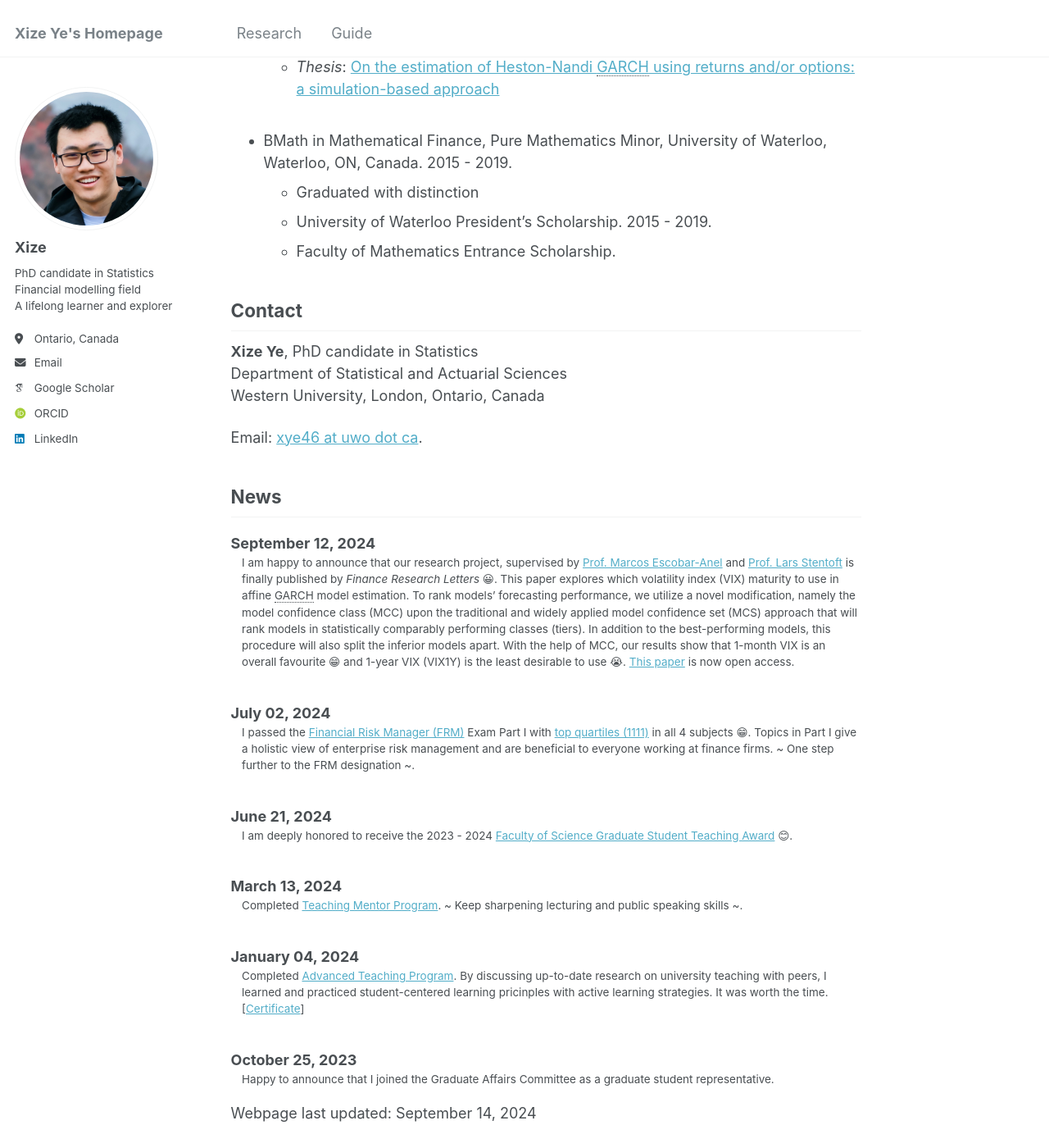
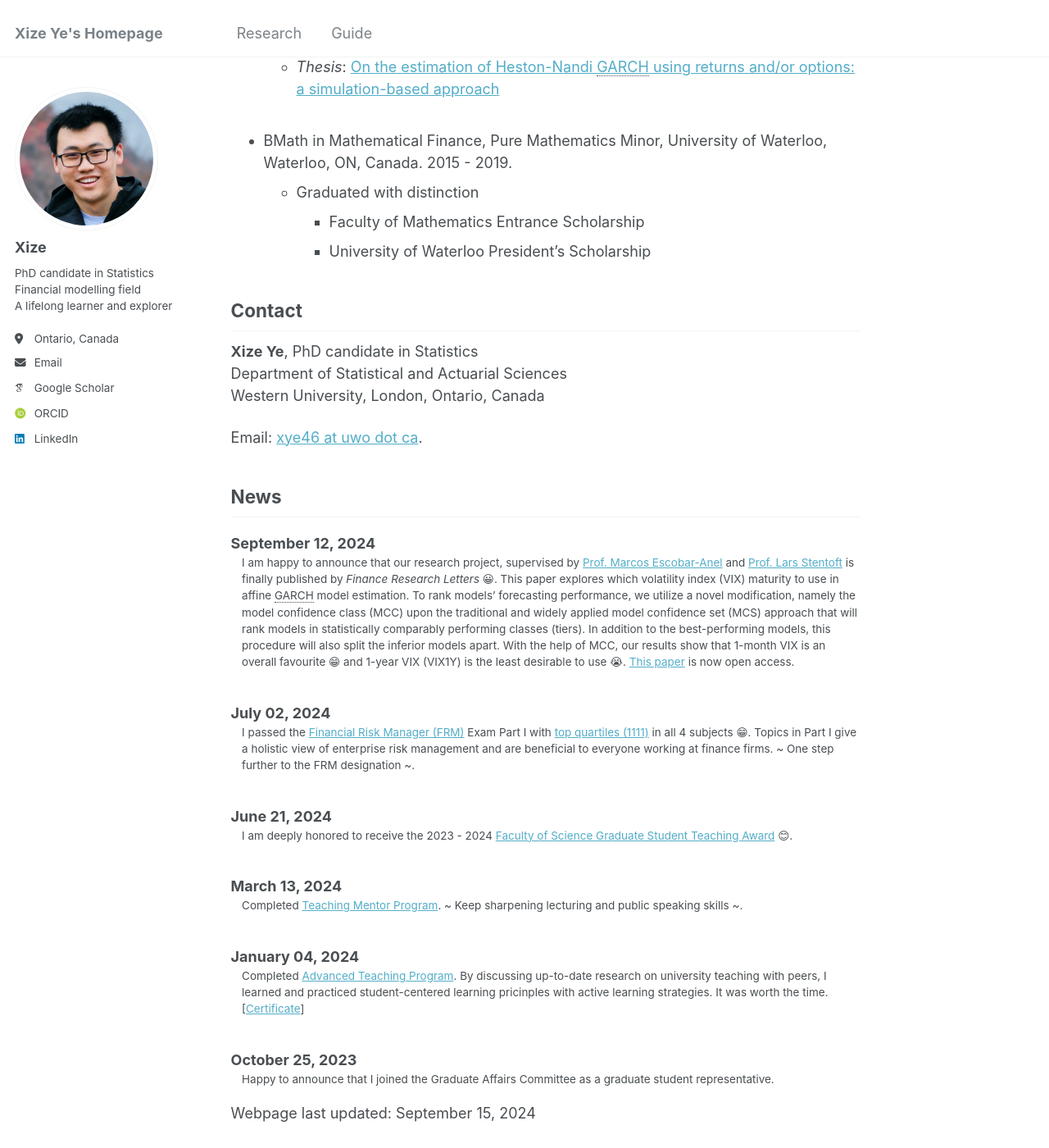
Before and after one commit to XIZEYE/xizeye.github.io, a Jekyll site: the page built from _pages/about.md, in a window 1280 px wide and 1400 px high, scrolled down 1630 px. Shown: the whole window at 82% size. Built offline with Jekyll 4.4.1, drawn with Linux system fonts in a browser that asks for light colours; some web fonts are replaced.

Commit message:
Update about.md

```diff
--- a/_pages/about.md
+++ b/_pages/about.md
@@ -36,8 +36,8 @@ Education
 	 * *Thesis*: [On the estimation of Heston-Nandi GARCH using returns and/or options: a simulation-based approach](https://ir.lib.uwo.ca/etd/7923/)<br/><br/>
  * BMath in Mathematical Finance, Pure Mathematics Minor, University of Waterloo, Waterloo, ON, Canada. 2015 - 2019.
 	 * Graduated with distinction
-	 * University of Waterloo President's Scholarship. 2015 - 2019.
-	 * Faculty of Mathematics Entrance Scholarship.
+         * Faculty of Mathematics Entrance Scholarship
+         * University of Waterloo President's Scholarship
 
 Contact
 ------
@@ -67,4 +67,4 @@ January 04, 2024
 October 25, 2023
 :   Happy to announce that I joined the Graduate Affairs Committee as a graduate student representative.
 
-Webpage last updated: September 14, 2024
+Webpage last updated: September 15, 2024
```
